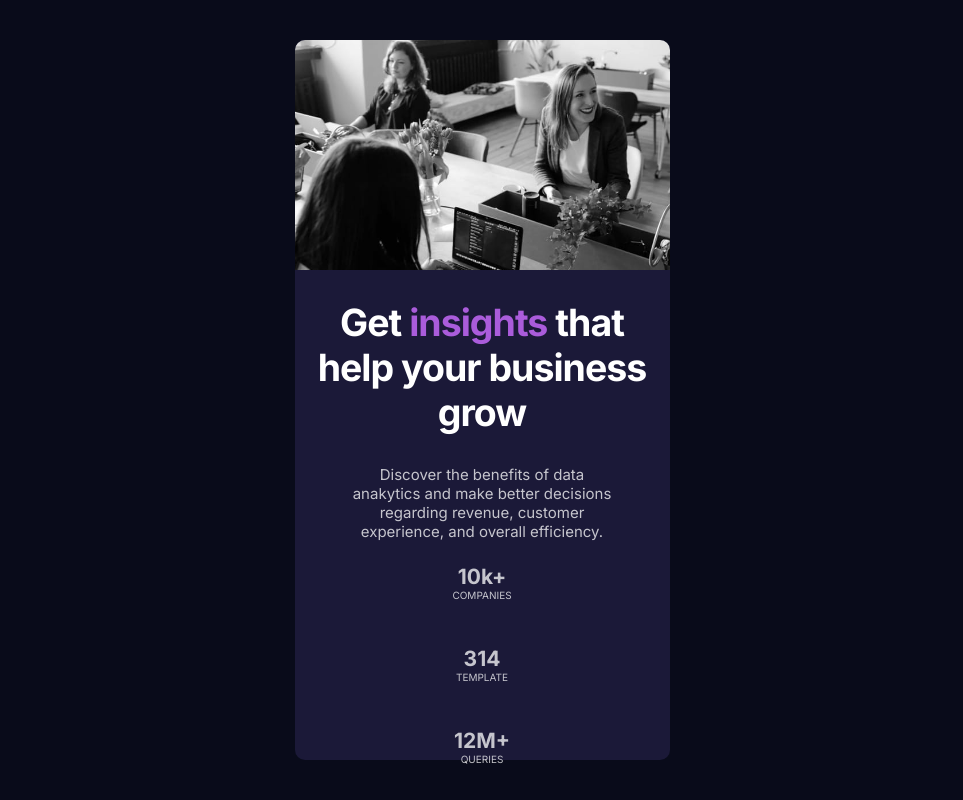
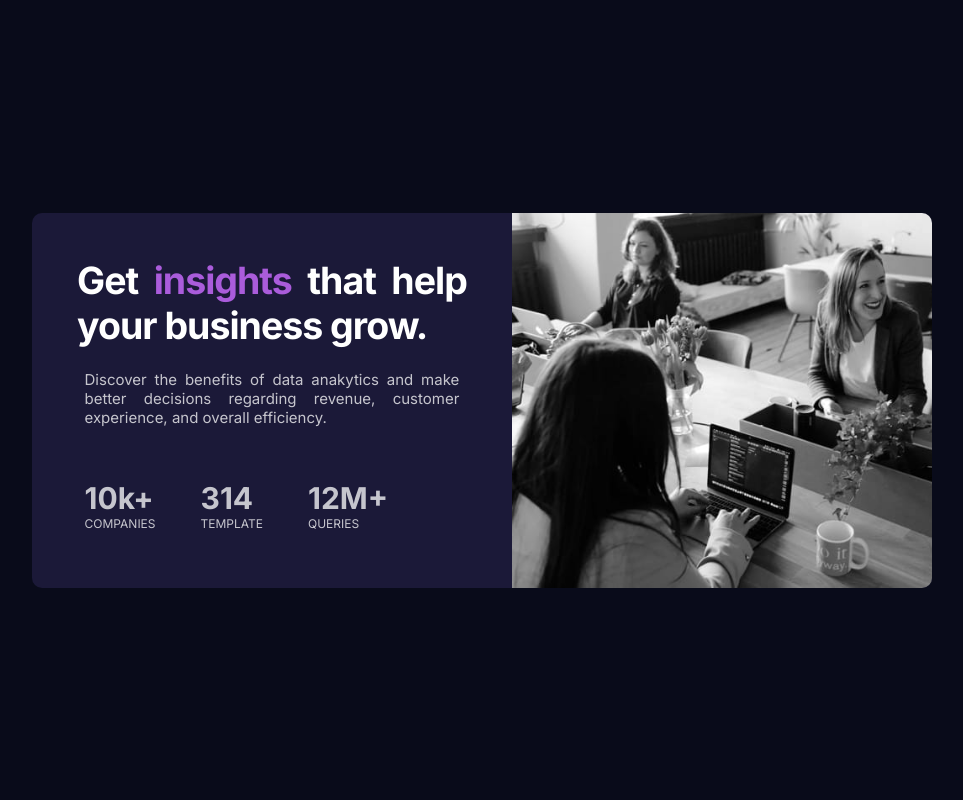
Before and after one commit to daudi13/stat-preview-card, a plain HTML site: page index.html in a window 1280 px wide. Shown: the whole page, without its empty margins (158-1121 px from the left). Drawn offline with Linux system fonts and the light colour scheme.

Commit message:
commit changes

```diff
--- a/index.html
+++ b/index.html
@@ -21,7 +21,7 @@
   <div class="card">
     <div class="img-sec"></div>
     <div class="info">
-      <h2>Get <span>insights</span> that help your business grow</h2>
+      <h2>Get <span>insights</span> that help your business grow.</h2>
       <p class="main-paragraph">Discover the benefits of data anakytics and make better decisions regarding revenue, customer experience, and overall efficiency.</p>
       <div class="overviews">
         <div class="overview">
--- a/sass/_container.scss
+++ b/sass/_container.scss
@@ -19,7 +19,7 @@
 
 
     .info {
-        color: #fff;
+
 
         h2 {
             font-size: 2.5rem;
@@ -40,17 +40,24 @@
 
         .overviews {
 
+
+            @media (min-width: 1140px){
+                margin: 2rem;
+                display: flex;
+            }
+
             .overview {
                 padding: 1.5rem;
 
+
                 span {
-                    font-size: 21px;
+                    font-size: 2rem;
                     font-weight: bold;
                     color: $main-parag;
                 }
 
                 p {
-                    font-size: 10px;
+                    font-size: 12px;
                     color: $main-parag;
                     text-transform: uppercase;
                 }
@@ -58,3 +65,23 @@
         }
     }
 }
+
+@media (min-width: 1140px) {
+    .card{
+        height: 25rem;
+        width: 60rem;
+        display: flex;
+        flex-direction: row-reverse;
+        text-align: justify;
+
+        .img-sec {
+            height: 100%;
+            border-radius: 0 10px 10px 0;
+            background-image: url('/images/image-header-desktop.jpg');
+        }
+
+        .info h2 {
+            padding: 3rem 3rem 1.5rem;
+        }
+    }
+}
```
Also changed, not shown: dist/css/main.css, 1 other file.
